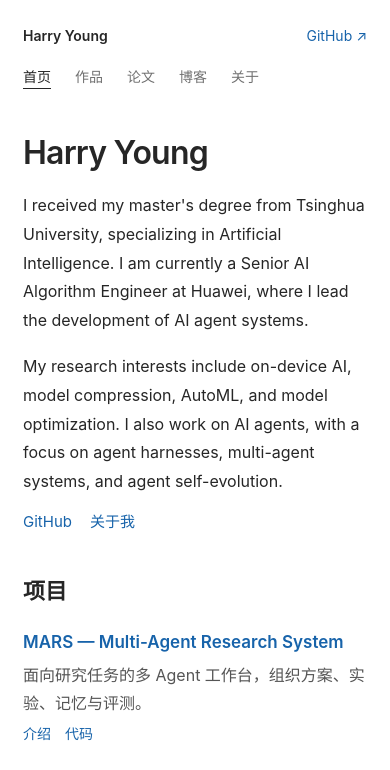
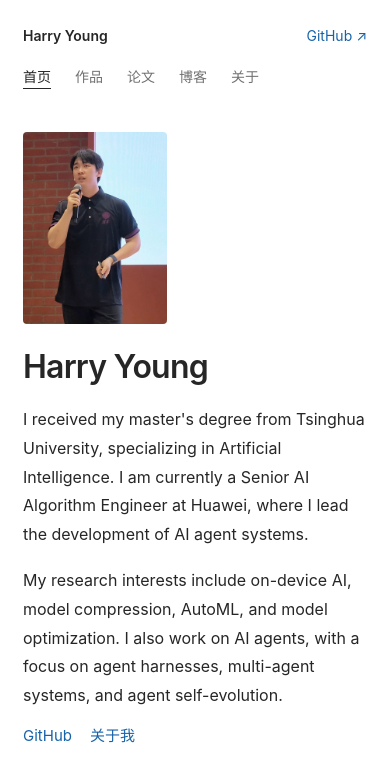
Before and after one commit to HarryYangthu/HarryYangthu.github.io, a plain HTML site: page index.html in a window 390 px wide. Shown: the top 770 px of the page. Drawn offline with Linux system fonts and the light colour scheme.

Commit message:
Add homepage portrait with responsive framing

```diff
--- a/index.html
+++ b/index.html
@@ -10,9 +10,9 @@
     *{box-sizing:border-box}html{scroll-behavior:smooth}body{margin:0;background:#fff;color:var(--ink);font:16px/1.8 -apple-system,BlinkMacSystemFont,"Segoe UI","PingFang SC","Microsoft YaHei",sans-serif}
     a{color:var(--blue);text-decoration:none}a:hover{text-decoration:underline}a:focus-visible,button:focus-visible{outline:2px solid var(--blue);outline-offset:4px}::selection{background:#deecfa}.wrap{max-width:800px;margin:auto;padding:0 30px}.skip{position:fixed;top:-100px;left:20px;background:white;padding:10px;z-index:5}.skip:focus{top:5px}main:focus{outline:none}
     .nav{display:flex;align-items:center;gap:24px;padding-top:35px;padding-bottom:24px;font-size:14px}.brand{font-weight:600;color:var(--ink);white-space:nowrap}.navlinks{display:flex;flex-wrap:wrap;gap:22px;margin-left:auto}.navlinks a{color:var(--muted)}.navlinks a[aria-current=page]{color:var(--ink);text-decoration:underline;text-underline-offset:6px}.github{white-space:nowrap}.view{padding-bottom:40px}.view[hidden]{display:none!important}
-    h1,h2,h3,p{margin:0}h1{font-size:36px;line-height:1.3;letter-spacing:-.025em;font-weight:600}h2{font-size:22px;line-height:1.5;font-weight:600}h3{font-size:17px;font-weight:600}p{margin:10px 0}.bio{padding:32px 0 12px}.bio p{margin-top:17px}.profile-links{display:flex;gap:18px;margin-top:12px;font-size:15px}.home-section{margin-top:32px}.home-section h2{margin-bottom:19px}.plain-list{list-style:none;margin:0;padding:0}.plain-list li{margin:0 0 22px}.plain-list li p{margin:3px 0;color:#555}.item-links{font-size:14px;display:flex;gap:14px}.reading-list{padding-left:21px;margin:0}.reading-list li{padding:3px 0}.muted{color:var(--muted);font-size:14px}.more{display:inline-block;font-size:14px;margin-top:9px}
+    h1,h2,h3,p{margin:0}h1{font-size:36px;line-height:1.3;letter-spacing:-.025em;font-weight:600}h2{font-size:22px;line-height:1.5;font-weight:600}h3{font-size:17px;font-weight:600}p{margin:10px 0}.bio{padding:32px 0 12px;display:grid;grid-template-columns:minmax(0,1fr) 180px;gap:30px;align-items:start}.profile-photo{position:relative;width:180px;aspect-ratio:3/4;margin:3px 0 0;overflow:hidden;border-radius:4px}.profile-photo img{position:absolute;width:150%;max-width:none;height:auto;left:-20%;top:-65%;display:block}.bio p{margin-top:17px}.profile-links{display:flex;gap:18px;margin-top:12px;font-size:15px}.home-section{margin-top:32px}.home-section h2{margin-bottom:19px}.plain-list{list-style:none;margin:0;padding:0}.plain-list li{margin:0 0 22px}.plain-list li p{margin:3px 0;color:#555}.item-links{font-size:14px;display:flex;gap:14px}.reading-list{padding-left:21px;margin:0}.reading-list li{padding:3px 0}.muted{color:var(--muted);font-size:14px}.more{display:inline-block;font-size:14px;margin-top:9px}
     .eyebrow,.tags,.article-row .type{display:none}.page-intro{padding:31px 0 18px;margin-bottom:10px}.page-intro h1{margin:0 0 15px}.page-intro p{color:#555}.section-head{margin:24px 0 12px}.article-row{padding:18px 0;border-bottom:1px solid var(--line)}.article-row h2{font-size:18px}.article-row p{margin:4px 0;color:#555}.textlink,.back{font-size:14px}.button{display:inline-block;font-size:15px}.detail-meta{display:flex;flex-wrap:wrap;gap:20px;margin-top:16px}.detail-body h2{font-size:21px;margin:27px 0 10px}.detail-body p,.detail-body li{color:#444}.detail-body ul{padding-left:22px}.detail-body li{margin:8px 0}.back{display:inline-block;margin-top:24px}.empty-state{margin:22px 0;padding:0}.empty-state h2{font-size:18px;font-weight:500;margin:0 0 8px}.empty-state p{color:var(--muted)}.empty-state .textlink{display:inline-block;margin-top:6px}.notice{margin-top:26px;color:var(--muted);font-size:14px}.about-grid{display:block;margin:20px 0}.about-grid h2{font-size:20px}.about-grid p{margin-bottom:14px}.about-grid dl{margin:28px 0}.info-row{display:flex;gap:20px;margin:8px 0}.info-row dt{width:60px;color:var(--muted)}.info-row dd{margin:0}.footer-inner{padding-top:24px;padding-bottom:35px;border-top:1px solid var(--line);color:var(--muted);font-size:13px}
-    @media(max-width:600px){.wrap{padding-left:23px;padding-right:23px}.nav{padding-top:23px;padding-bottom:16px;gap:14px;flex-wrap:wrap}.navlinks{order:3;width:100%;margin:2px 0 0;gap:24px}.github{margin-left:auto}.bio{padding-top:27px}h1{font-size:32px}.home-section{margin-top:28px}.page-intro{padding-top:27px}.detail-meta{gap:14px}.plain-list li{margin-bottom:22px}}
+    @media(max-width:600px){.wrap{padding-left:23px;padding-right:23px}.nav{padding-top:23px;padding-bottom:16px;gap:14px;flex-wrap:wrap}.navlinks{order:3;width:100%;margin:2px 0 0;gap:24px}.github{margin-left:auto}.bio{padding-top:27px;grid-template-columns:1fr;gap:22px}.profile-photo{grid-row:1;width:144px;margin:0}h1{font-size:32px}.home-section{margin-top:28px}.page-intro{padding-top:27px}.detail-meta{gap:14px}.plain-list li{margin-bottom:22px}}
     @media(prefers-reduced-motion:reduce){html{scroll-behavior:auto}}
   </style>
 </head>
@@ -22,10 +22,13 @@
 <main id="main" class="wrap" tabindex="-1">
 <section class="view" id="home" aria-label="首页">
   <div class="bio">
+    <div class="bio-copy">
     <h1>Harry Young</h1>
     <p lang="en">I received my master's degree from Tsinghua University, specializing in Artificial Intelligence. I am currently a Senior AI Algorithm Engineer at Huawei, where I lead the development of AI agent systems.</p>
     <p lang="en">My research interests include on-device AI, model compression, AutoML, and model optimization. I also work on AI agents, with a focus on agent harnesses, multi-agent systems, and agent self-evolution.</p>
     <div class="profile-links"><a href="https://github.com/HarryYangthu" target="_blank" rel="noopener noreferrer">GitHub</a><a href="#about">关于我</a></div>
+    </div>
+    <figure class="profile-photo"><img src="assets/profile.jpg" width="1112" height="2048" alt="Harry Young speaking into a microphone" fetchpriority="high"></figure>
   </div>
   <section class="home-section" aria-labelledby="selected-projects"><h2 id="selected-projects">项目</h2>
     <ul class="plain-list">
```
Also changed, not shown: assets/profile.jpg (added).
